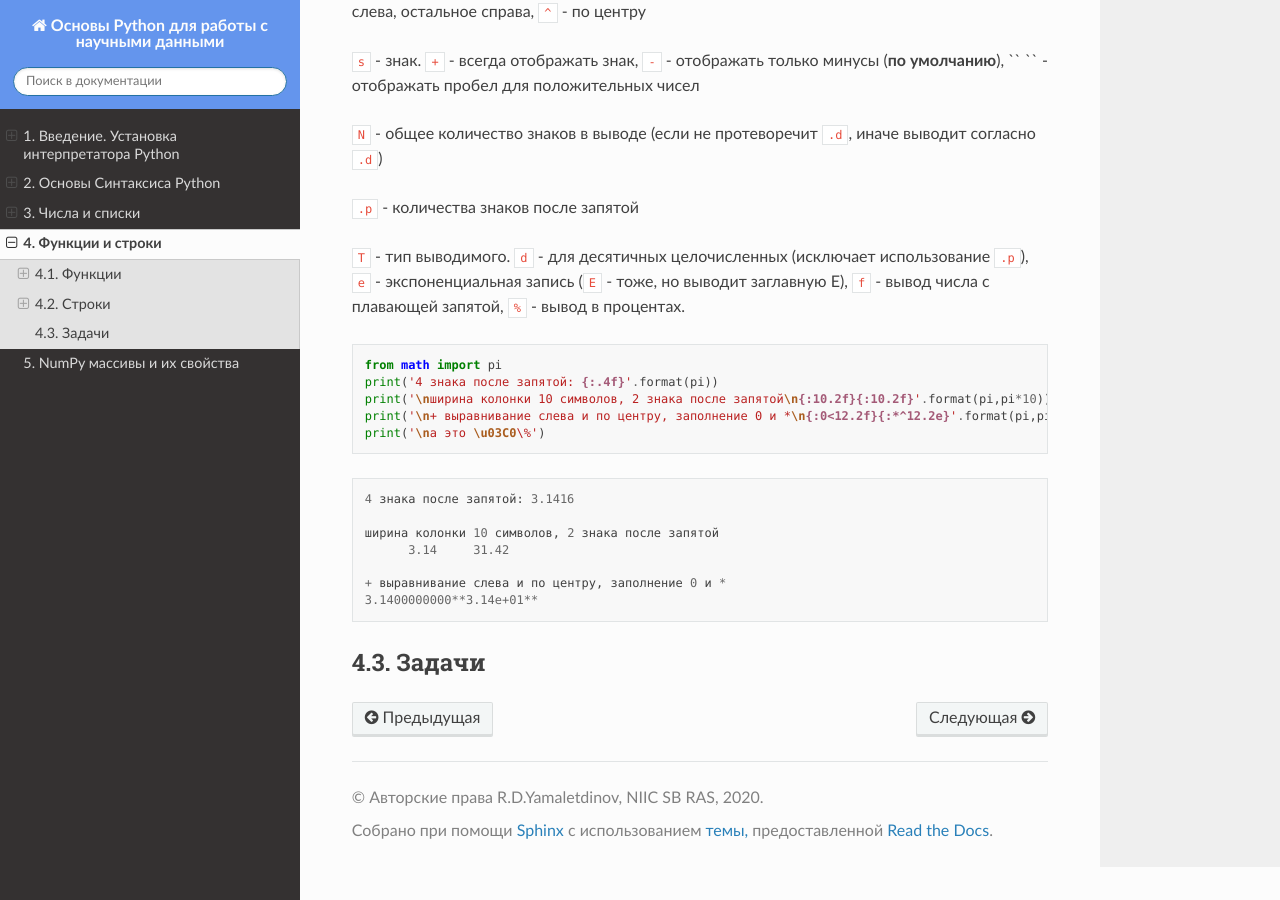
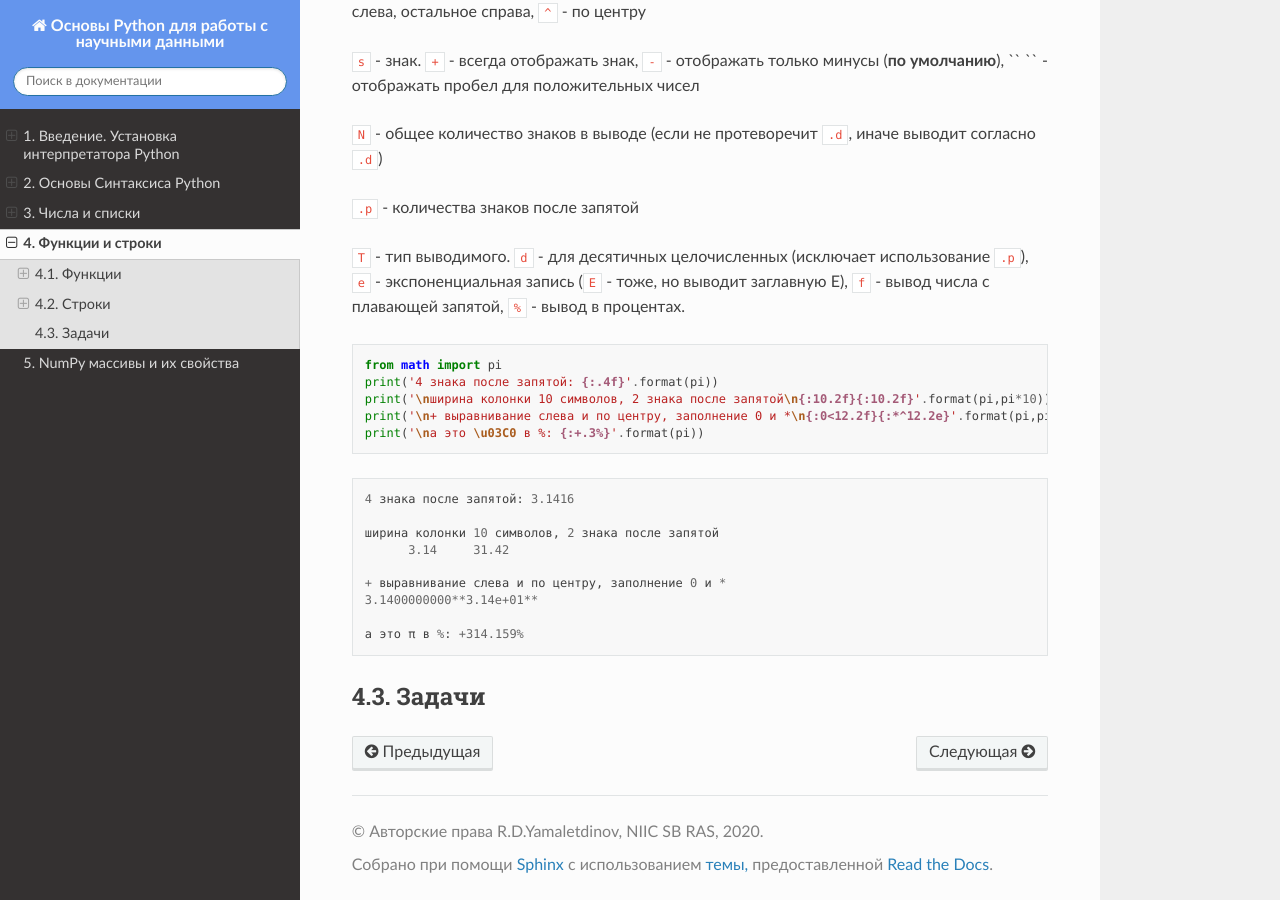
Before and after one commit to yamarus/PyForSci, a Sphinx documentation site: the page built from source/theme4.rst, in a window 1280 px wide and 900 px high, scrolled down 6953 px. Built offline with Sphinx 7.4.7 and the Read the Docs theme 2.0.0, drawn with Linux system fonts in a browser that asks for light colours.

```diff
--- a/source/theme4.rst
+++ b/source/theme4.rst
@@ -427,7 +427,7 @@ Python имеет довольно широкий базовый функцио
     print('4 знака после запятой: {:.4f}'.format(pi))
     print('\nширина колонки 10 символов, 2 знака после запятой\n{:10.2f}{:10.2f}'.format(pi,pi*10))
     print('\n+ выравнивание слева и по центру, заполнение 0 и *\n{:0<12.2f}{:*^12.2e}'.format(pi,pi*10))
-    print('\nа это \u03C0\%')
+    print('\nа это \u03C0 в %: {:+.3%}'.format(pi))
 
 
 .. parsed-literal::
@@ -440,5 +440,7 @@ Python имеет довольно широкий базовый функцио
     + выравнивание слева и по центру, заполнение 0 и *
     3.1400000000**3.14e+01**
 
+    а это π в %: +314.159%
+
 Задачи
 ======
```
Also changed, not shown: source/lectures/theme4.ipynb, 5 other files.
